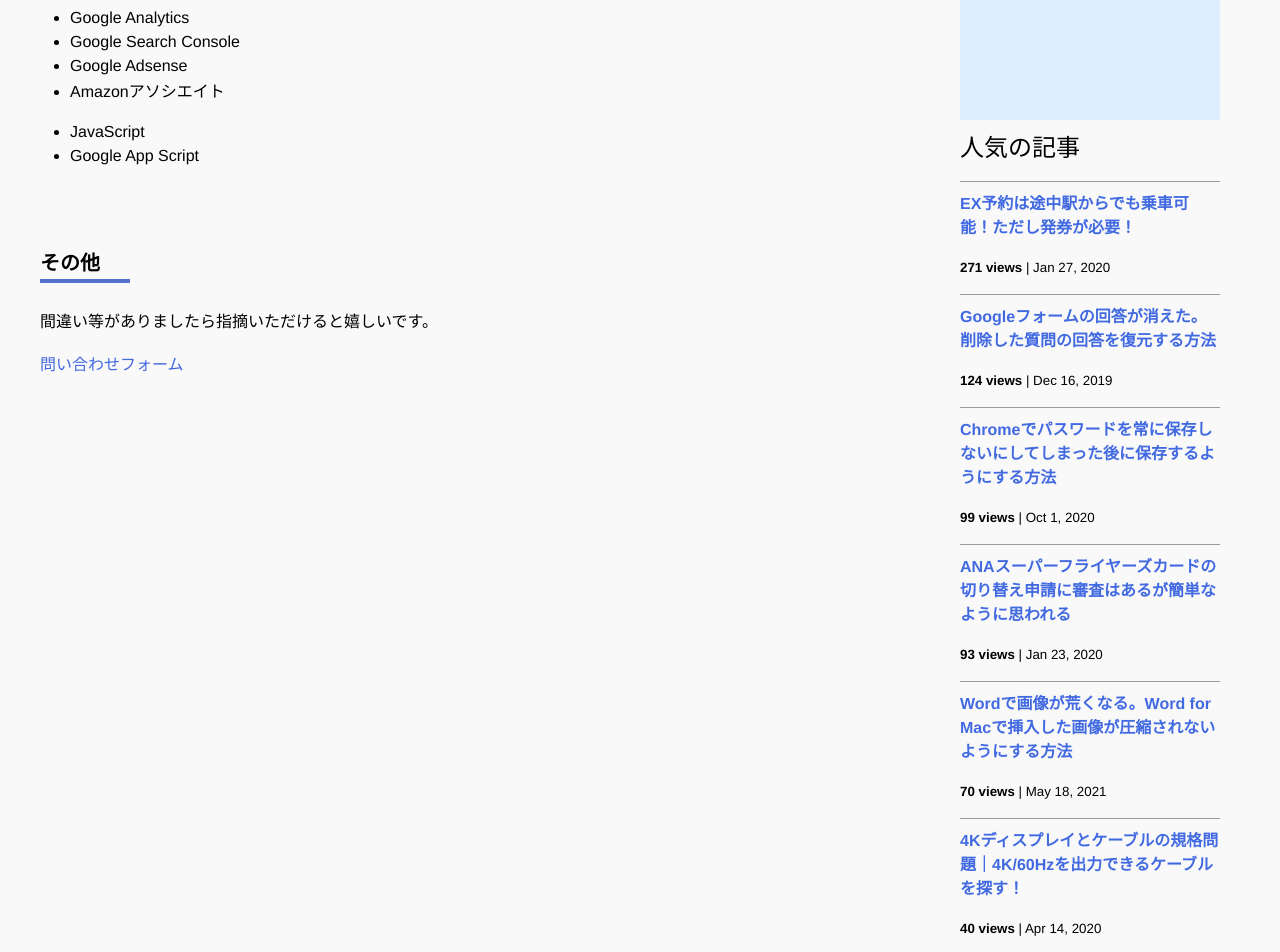
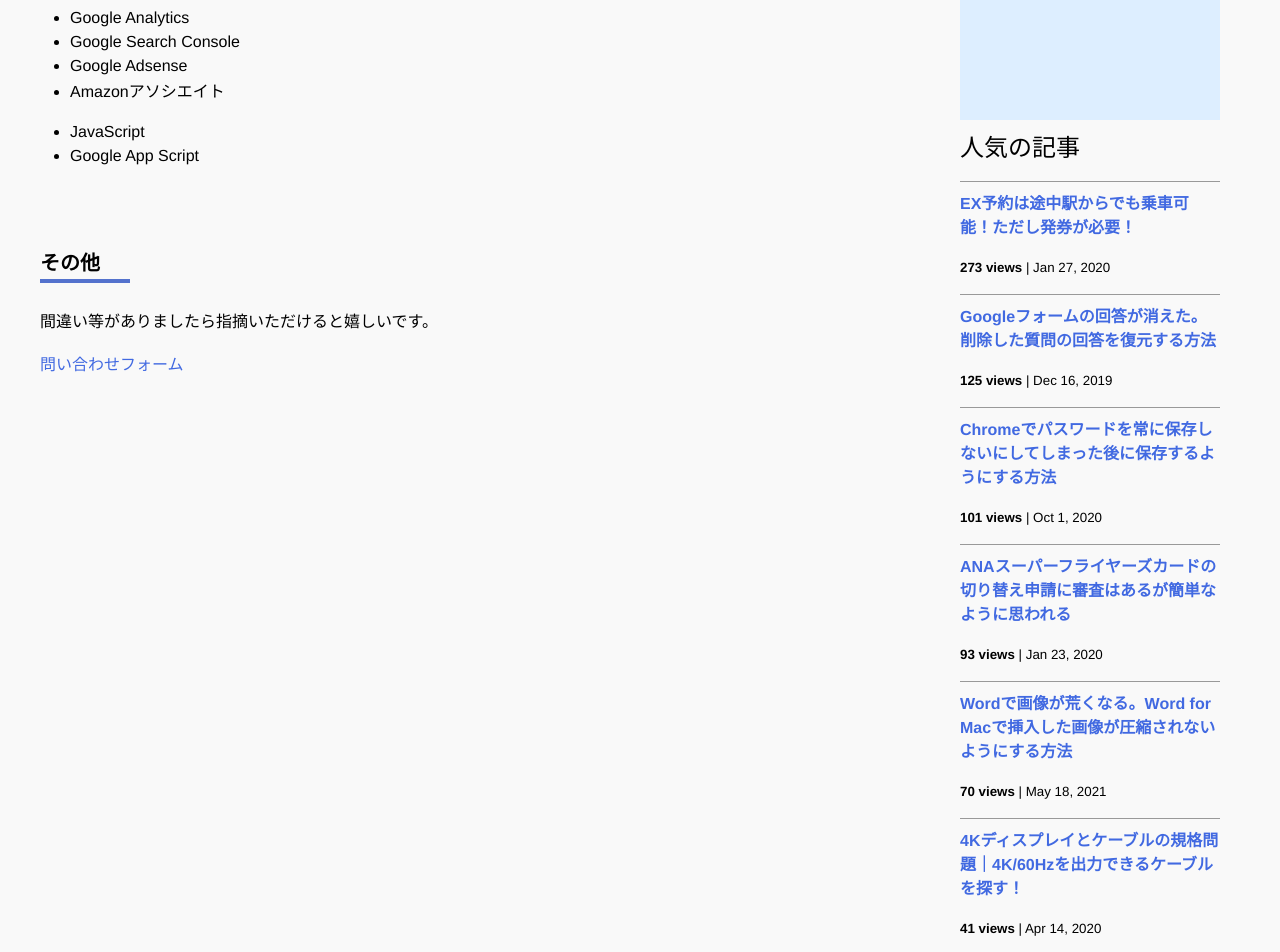
Before and after one commit to iwanaminami/shoyaiwaname, a Jekyll site: the page built from about.markdown, in a window 1280 px wide and 1400 px high, scrolled down 693 px. Shown: the top 952 px of the window. Built offline with Jekyll 4.4.1, drawn with Linux system fonts in a browser that asks for light colours; nearby versions of some CDN libraries; comment, search, counter and statistics services are not loaded.

Commit message:
chore(ga): update _data/popularposts.yml 20251030-1152

```diff
--- a/_data/popularposts.yml
+++ b/_data/popularposts.yml
@@ -1,17 +1,17 @@
 side:
-  - view: 271
+  - view: 273
     url: "/2020/01/27/ex-rideontheway.html"
-  - view: 124
+  - view: 125
     url: "/2019/12/16/restore-googleform.html"
-  - view: 99
+  - view: 101
     url: "/2020/10/01/googlepassword.html"
   - view: 93
     url: "/2020/01/23/sfc-judge.html"
   - view: 70
     url: "/2021/05/18/image-compression-word.html"
-  - view: 40
+  - view: 41
     url: "/2020/04/14/4kcable.html"
   - view: 36
     url: "/2021/05/09/gmailtocalendar.html"
-  - view: 21
+  - view: 24
     url: "/2020/01/07/adobe-activate-problem.html"
```
